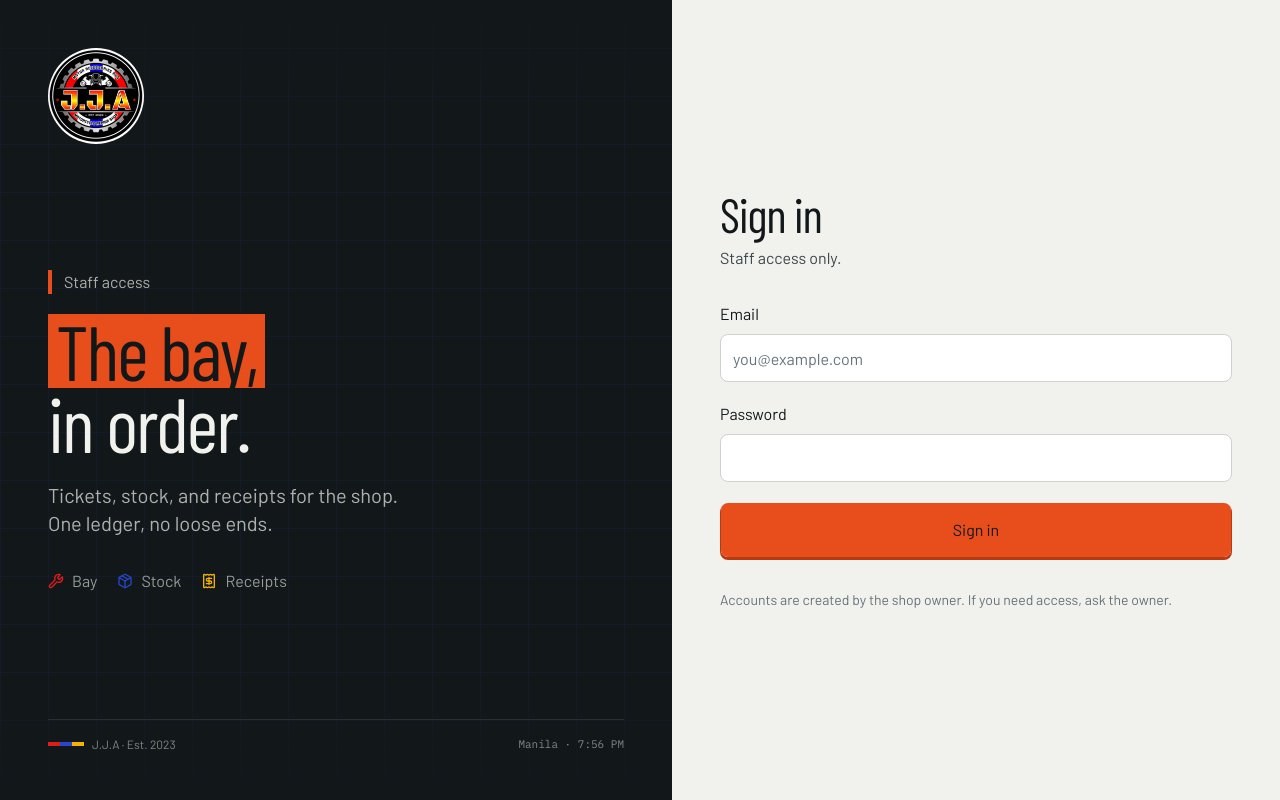
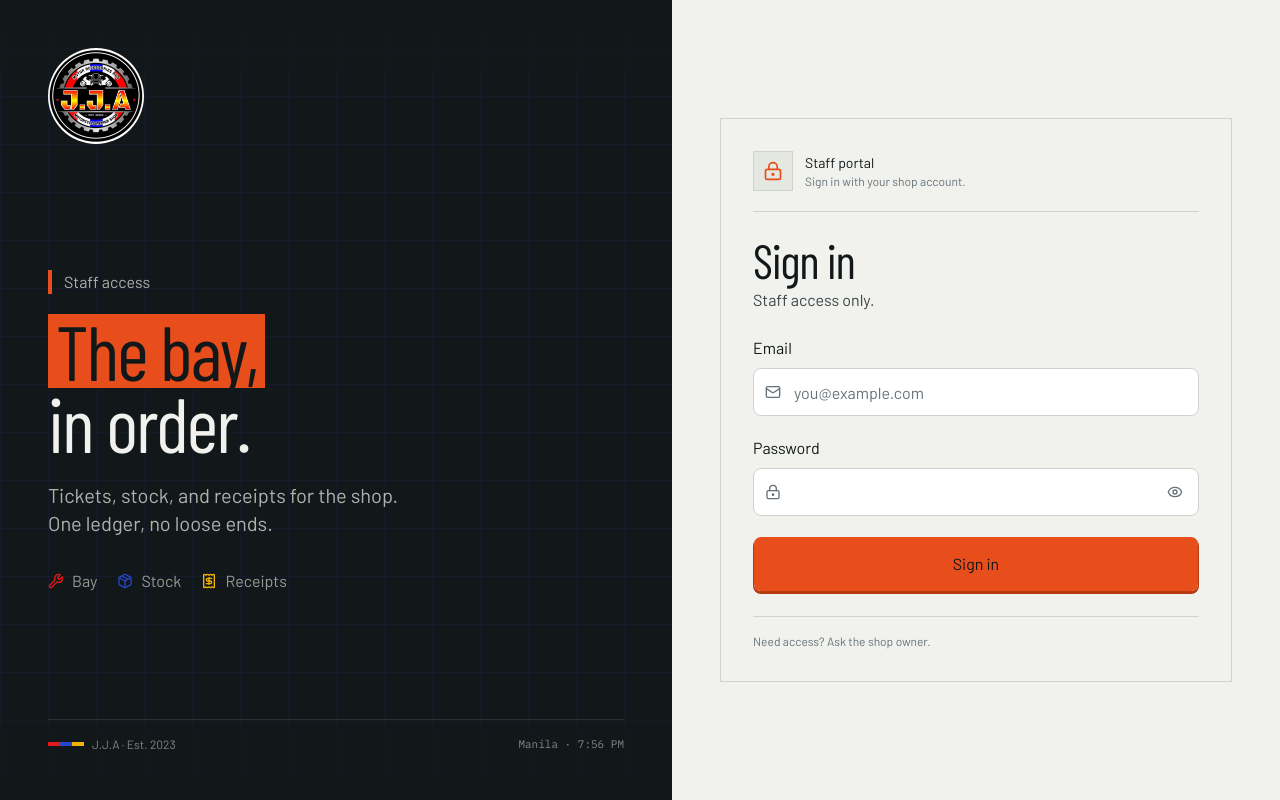
Before and after one commit to madebyseaan/Project_JJA, a React (Vite) app: page /login in a window 1280 px wide. Built offline with nearby package versions, Linux system fonts and the light colour scheme; no server answers.

Commit message:
style: turn the login form into a staff sign-in sheet

```diff
--- a/src/features/auth/LoginPage.tsx
+++ b/src/features/auth/LoginPage.tsx
@@ -1,5 +1,15 @@
 import { zodResolver } from '@hookform/resolvers/zod';
-import { Package, Receipt, Wrench } from 'lucide-react';
+import {
+  CircleAlert,
+  Eye,
+  EyeOff,
+  Loader2,
+  LockKeyhole,
+  Mail,
+  Package,
+  Receipt,
+  Wrench,
+} from 'lucide-react';
 import { useEffect, useState } from 'react';
 import { useForm } from 'react-hook-form';
 import { useNavigate } from 'react-router';
@@ -20,6 +30,7 @@ export function LoginPage() {
   const navigate = useNavigate();
   const manilaTime = useManilaClock();
   const [formError, setFormError] = useState<string | null>(null);
+  const [showPassword, setShowPassword] = useState(false);
 
   const {
     register,
@@ -112,7 +123,7 @@ export function LoginPage() {
         </div>
       </section>
 
-      <section className="flex min-h-screen items-center justify-center px-5 py-10 md:min-h-0 md:px-8 xl:px-12">
+      <section className="flex min-h-screen items-center justify-center px-5 py-10 md:min-h-0 md:px-6 xl:px-12">
         <div className="w-full max-w-md xl:max-w-lg">
           <div className="mb-8 flex items-start justify-between gap-4 md:hidden">
             <div className="flex items-start gap-3">
@@ -130,23 +141,43 @@ export function LoginPage() {
             <span className="text-steel font-mono text-xs">Manila · {manilaTime}</span>
           </div>
 
-          <h2 className="font-display text-4xl font-bold tracking-tight xl:text-5xl">Sign in</h2>
-          <p className="text-ink-soft mt-2 text-base">Staff access only.</p>
+          <div className="border-line bg-paper border p-5 md:p-6 xl:p-8">
+            <div className="border-line flex items-center gap-3 border-b pb-5">
+              <span className="border-line bg-soft text-safety flex size-10 items-center justify-center border">
+                <LockKeyhole className="size-5" aria-hidden="true" />
+              </span>
+              <div>
+                <p className="text-sm font-semibold">Staff portal</p>
+                <p className="text-steel text-xs">Sign in with your shop account.</p>
+              </div>
+            </div>
 
-          <form className="mt-8 space-y-5" onSubmit={onSubmit} noValidate>
+            <h2 className="font-display mt-6 text-4xl font-bold tracking-tight xl:text-5xl">
+              Sign in
+            </h2>
+            <p className="text-ink-soft mt-1 text-base">Staff access only.</p>
+
+            <form className="mt-6 space-y-5" onSubmit={onSubmit} noValidate>
               <div className="space-y-2">
                 <Label htmlFor="email" className="text-base">
                   Email
                 </Label>
+                <div className="relative">
+                  <Mail
+                    className="text-steel pointer-events-none absolute top-1/2 left-3 size-4 -translate-y-1/2"
+                    aria-hidden="true"
+                  />
                   <Input
                     id="email"
                     type="email"
                     autoComplete="email"
                     placeholder="you@example.com"
+                    className="pl-10"
                     aria-invalid={errors.email ? true : undefined}
                     aria-describedby={errors.email ? 'email-error' : undefined}
                     {...register('email')}
                   />
+                </div>
                 {errors.email?.message ? (
                   <p id="email-error" className="text-danger text-sm">
                     {errors.email.message}
@@ -158,14 +189,36 @@ export function LoginPage() {
                 <Label htmlFor="password" className="text-base">
                   Password
                 </Label>
+                <div className="relative">
+                  <LockKeyhole
+                    className="text-steel pointer-events-none absolute top-1/2 left-3 size-4 -translate-y-1/2"
+                    aria-hidden="true"
+                  />
                   <Input
                     id="password"
-                type="password"
+                    type={showPassword ? 'text' : 'password'}
                     autoComplete="current-password"
+                    className="pr-12 pl-10"
                     aria-invalid={errors.password ? true : undefined}
                     aria-describedby={errors.password ? 'password-error' : undefined}
                     {...register('password')}
                   />
+                  <Button
+                    type="button"
+                    variant="ghost"
+                    size="icon"
+                    className="text-steel absolute top-1 right-1 size-10"
+                    onClick={() => setShowPassword((value) => !value)}
+                    aria-label={showPassword ? 'Hide password' : 'Show password'}
+                    aria-pressed={showPassword}
+                  >
+                    {showPassword ? (
+                      <EyeOff className="size-4" aria-hidden="true" />
+                    ) : (
+                      <Eye className="size-4" aria-hidden="true" />
+                    )}
+                  </Button>
+                </div>
                 {errors.password?.message ? (
                   <p id="password-error" className="text-danger text-sm">
                     {errors.password.message}
@@ -176,9 +229,10 @@ export function LoginPage() {
               {message ? (
                 <p
                   role="alert"
-                className="border-danger/30 bg-danger/10 text-danger border px-3 py-2 text-sm"
+                  className="border-danger/30 bg-danger/10 text-danger flex items-start gap-2 border px-3 py-2 text-sm"
                 >
-                {message}
+                  <CircleAlert className="mt-0.5 size-4 shrink-0" aria-hidden="true" />
+                  <span>{message}</span>
                 </p>
               ) : null}
 
@@ -188,13 +242,17 @@ export function LoginPage() {
                 type="submit"
                 disabled={isSubmitting}
               >
+                {isSubmitting ? (
+                  <Loader2 className="size-4 animate-spin" aria-hidden="true" />
+                ) : null}
                 {isSubmitting ? 'Signing in…' : 'Sign in'}
               </Button>
             </form>
 
-          <p className="text-steel mt-8 text-sm">
-            Accounts are created by the shop owner. If you need access, ask the owner.
+            <p className="border-line text-steel mt-6 border-t pt-4 text-xs">
+              Need access? Ask the shop owner.
             </p>
+          </div>
         </div>
       </section>
     </main>
```
Also changed, not shown: 5 other files (tests, documents, lock files or other folders). Lines whose indentation alone changed are shown as unchanged.
